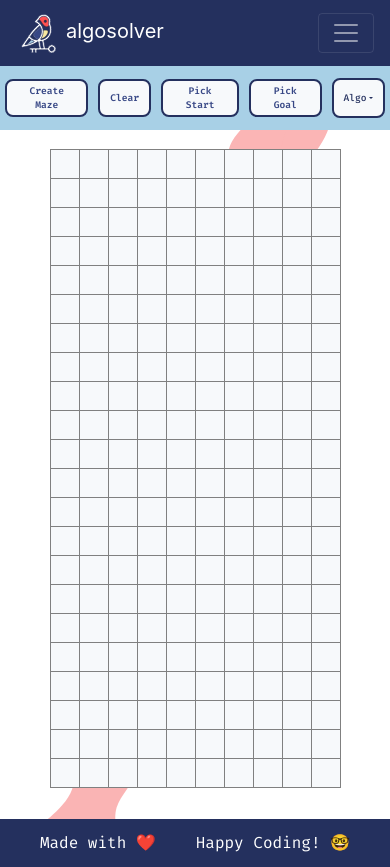
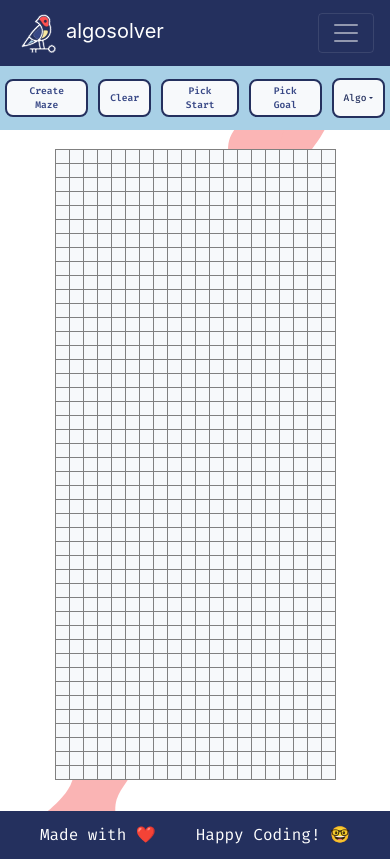
Before and after one commit to 0xDAEF0F/bfs-visualizer, a React (Create React App) app: page / in a window 390 px wide. Built offline with nearby package versions, Linux system fonts and the light colour scheme.

Commit message:
madeTilesSmaller4Cell

```diff
--- a/src/components/functions/helperMethods.js
+++ b/src/components/functions/helperMethods.js
@@ -27,7 +27,7 @@ export function useWindowDimensions() {
 export function GetRowsCols() {
     const { width, height } = useWindowDimensions();
 
-    let tileW = 30;
+    let tileW = width > 600 ? 30 : 15;
     let rows = Math.floor((height * .8) / tileW);
     let cols = Math.floor((width * .8) / tileW);
 
--- a/src/sass/App.css
+++ b/src/sass/App.css
@@ -172,12 +172,12 @@
   background: #f7f9fb;
   border: 1px solid grey;
   float: left;
+  width: 30px;
+  height: 30px;
   line-height: 30px;
-  height: 30px;
   margin-right: -1px;
   margin-top: -1px;
   padding: 0;
-  width: 30px;
 }
 
 .node.wall {
@@ -230,6 +230,11 @@
 }
 
 @media (max-width: 599px) {
+  .node {
+    width: 15px;
+    height: 15px;
+    line-height: 15px;
+  }
   .btn.btn-primary.btn-sm {
     padding-left: 10px;
     padding-right: 10px;
--- a/src/sass/App.scss
+++ b/src/sass/App.scss
@@ -95,12 +95,12 @@
   background: $light;
   border: 1px solid grey;
   float: left;
+  width: 30px;
+  height: 30px;
   line-height: 30px;
-  height: 30px;
   margin-right: -1px;
   margin-top: -1px;
   padding: 0;
-  width: 30px;
 
 //   &:hover{
 //     // opacity: 50%;
@@ -143,6 +143,11 @@
 }
 
 @include for-phone-only(){
+    .node{
+        width: 15px;
+  height: 15px;
+  line-height: 15px;
+    }
     .btn.btn-primary{
         &.btn-sm {
             padding-left: 10px;
```
Also changed, not shown: 1 other file (tests, documents, lock files or other folders).
